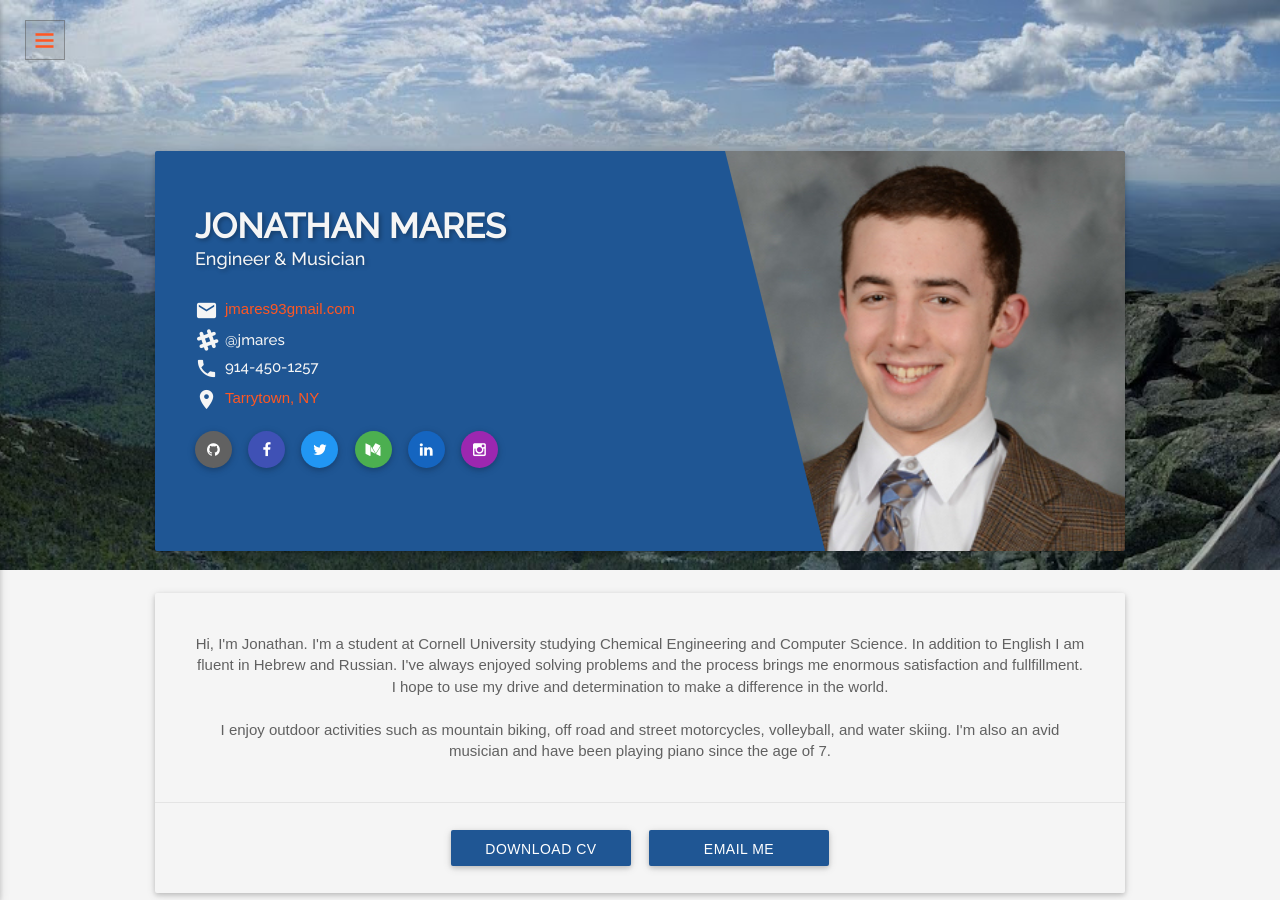
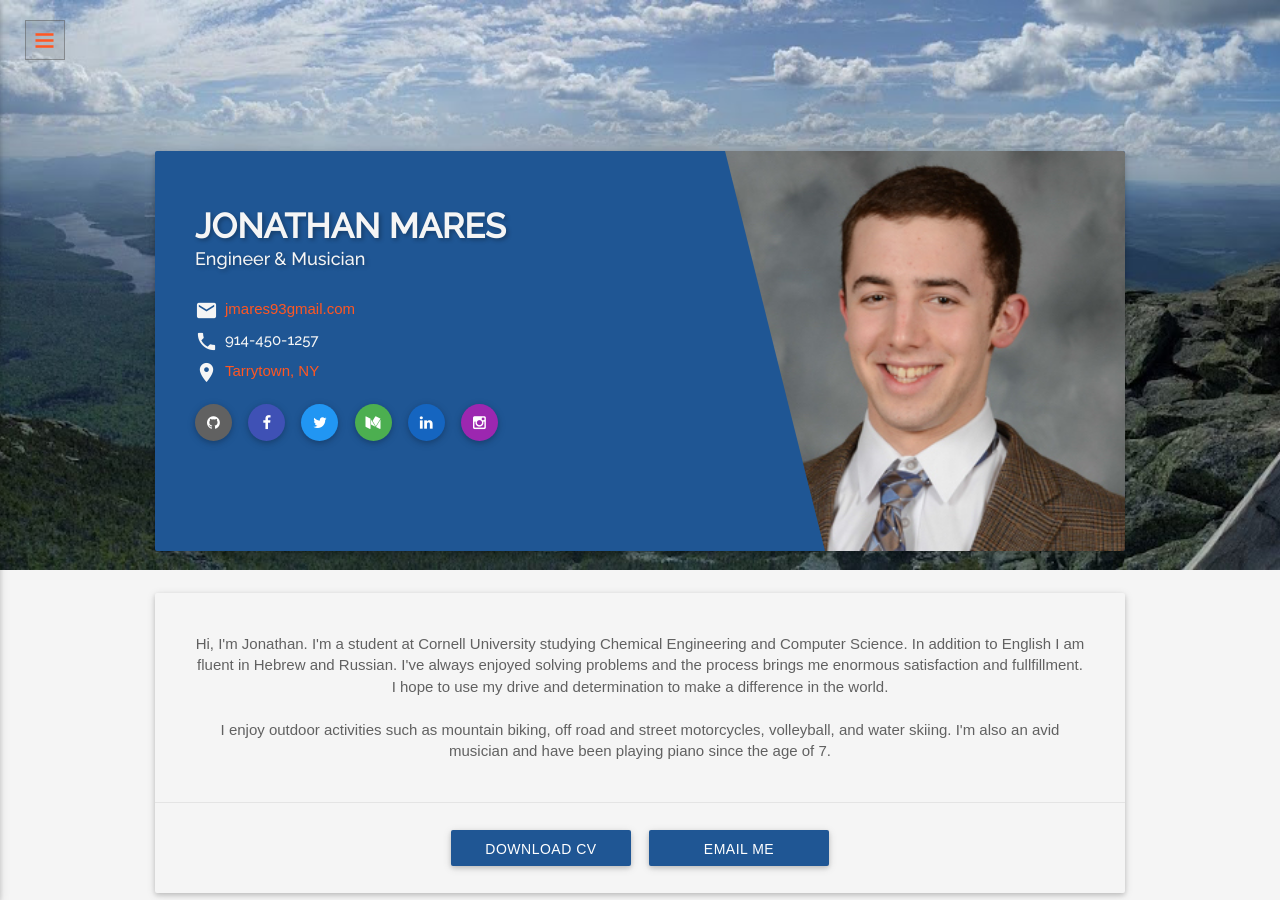
Before and after one commit to jm2242/jm2242.github.io, a Jekyll site: the page built from index.html, in a window 1280 px wide and 900 px high. Built offline with Jekyll 4.4.1, drawn with Linux system fonts in a browser that asks for light colours; some web fonts are replaced.

Commit message:
removed slack

```diff
--- a/_includes/header.html
+++ b/_includes/header.html
@@ -77,10 +77,10 @@
                                             <!--<span class="title"><i class="material-icons">language</i></span>-->
                                             <!--<span class="content"><a href="http://jonathanmares.com">jonathanmares.com </a></span>-->
                                         <!--</li>-->
-                                        <li class="clearfix">
+                                        <!-- <li class="clearfix">
                                             <span class="title"><i class="fa fa-slack" aria-hidden="true"></i></span>
                                             <span class="content">@jmares</span>
-                                        </li>
+                                        </li> -->
                                         <li class="clearfix">
                                             <span class="title"><i class="material-icons">phone</i></span>
                                             <span class="content">914-450-1257</span>
```
